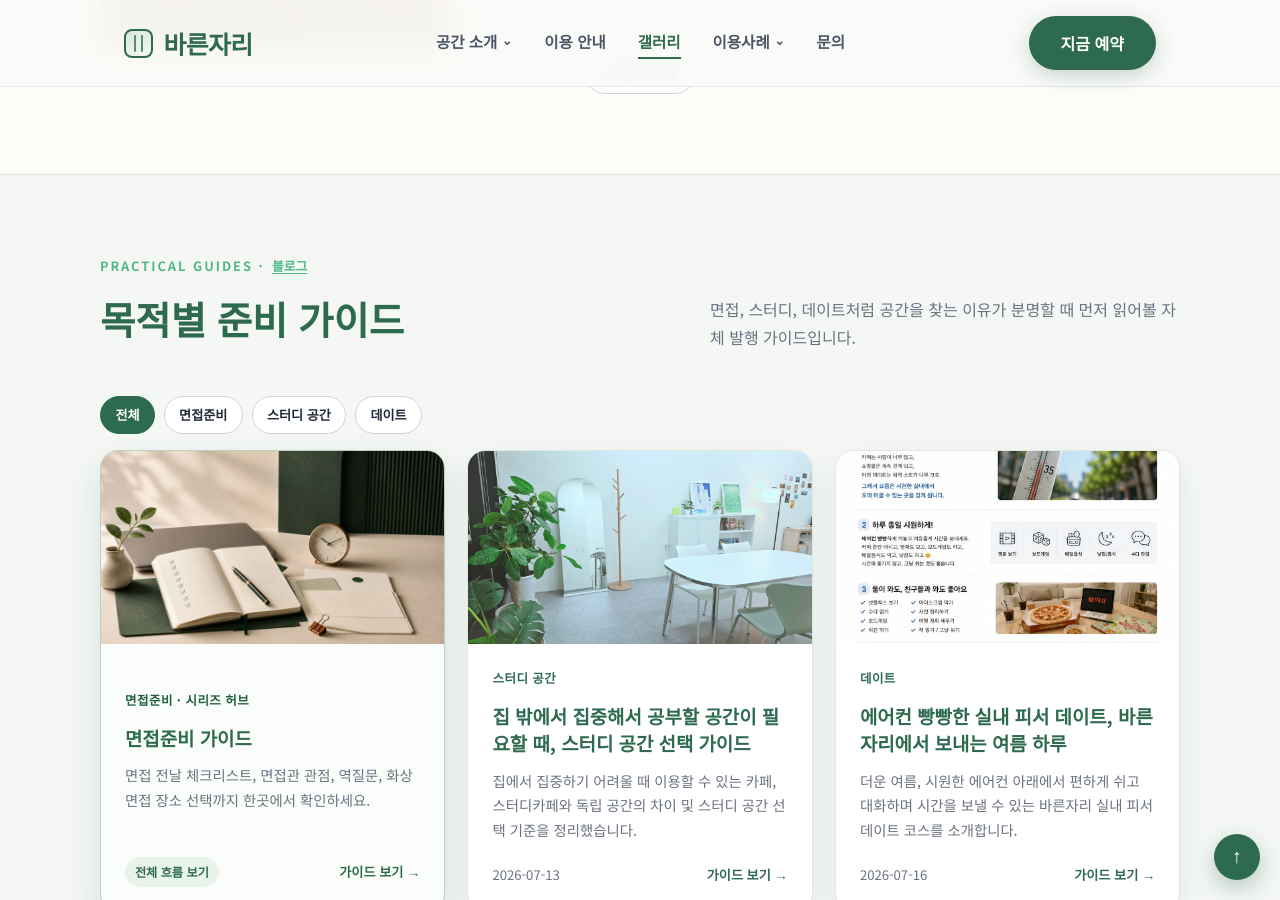
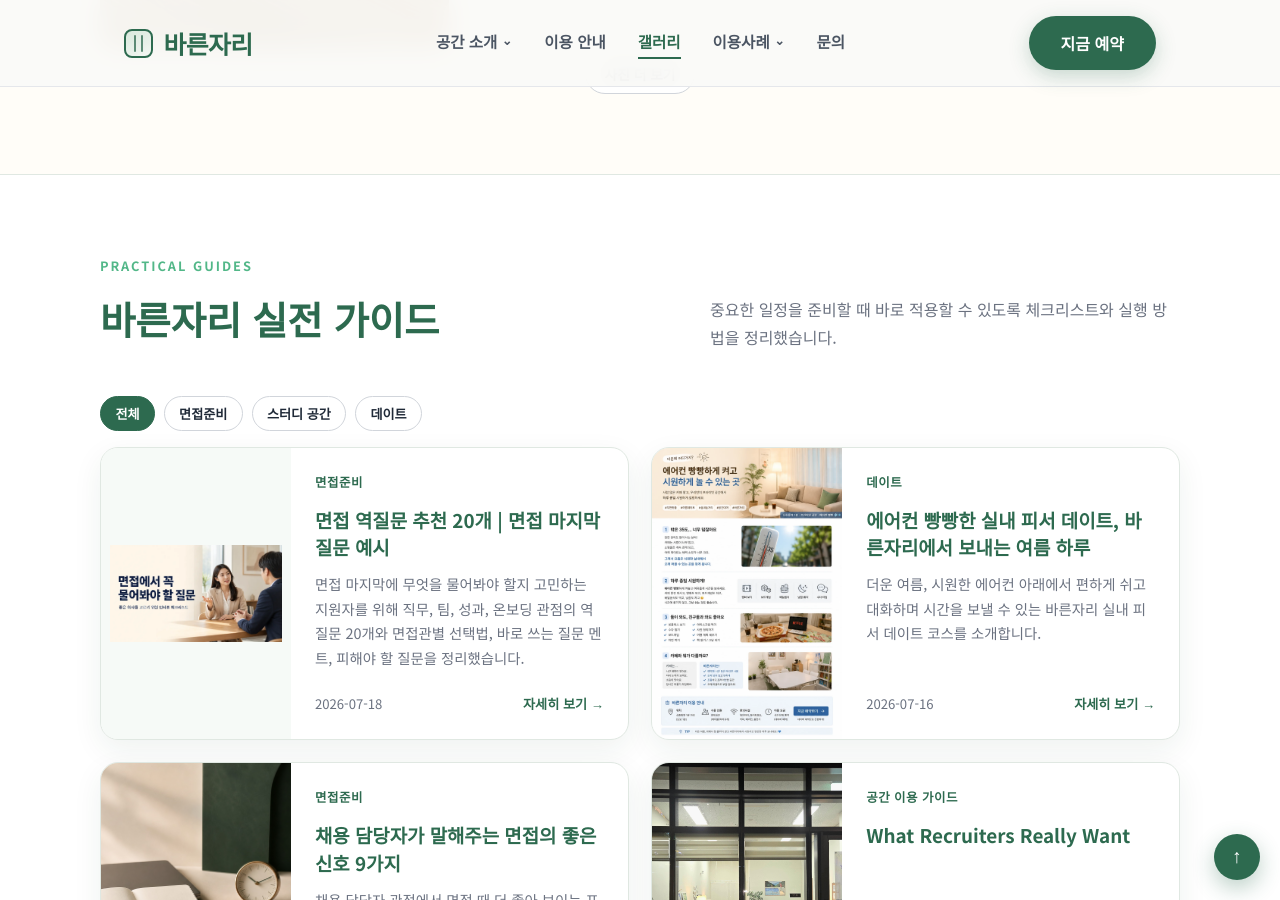
Before and after one commit to bareunspace/blog, a Jekyll site: the page built from index.html, in a window 1280 px wide and 900 px high, scrolled down 4422 px. Built offline with Jekyll 4.4.1, drawn with Linux system fonts in a browser that asks for light colours; some of the changed text lies outside the part shown.

Commit message:
Practical Guides 변경

```diff
--- a/index.html
+++ b/index.html
@@ -459,81 +459,32 @@ script_version: 20260718-2
     <div class="section-inner">
       <div class="blog-section-heading">
         <div>
-          <p class="section-label">Practical Guides · <a class="section-label-link" href="{{ '/blog.html#blog-onsite' | relative_url }}">블로그</a></p>
-          <h2 class="section-title">목적별 준비 가이드</h2>
+          <p class="section-label">Practical Guides</p>
+          <h2 class="section-title">바른자리 실전 가이드</h2>
         </div>
-        <p>면접, 스터디, 데이트처럼 공간을 찾는 이유가 분명할 때 먼저 읽어볼 자체 발행 가이드입니다.</p>
+        <p>중요한 일정을 준비할 때 바로 적용할 수 있도록 체크리스트와 실행 방법을 정리했습니다.</p>
       </div>
-      {% assign study_posts = site.posts | where: "category", "스터디 공간" %}
-      {% assign date_posts = site.posts | where: "category", "데이트" %}
-      {% assign interview_posts = site.posts | where: "category", "면접준비" %}
-      {% assign study_post = study_posts.first %}
-      {% assign date_post = date_posts.first %}
-      <div class="blog-guide-filters" aria-label="목적별 준비 가이드 바로가기">
-        <a class="blog-guide-filter is-active" href="{{ '/blog.html#blog-onsite' | relative_url }}">전체</a>
-        <a class="blog-guide-filter" href="{{ '/interview/' | relative_url }}">면접준비</a>
-        <a class="blog-guide-filter" href="{{ '/posts/study-space-guide/' | relative_url }}">스터디 공간</a>
-        <a class="blog-guide-filter" href="{{ '/posts/summer-hotday-date-at-bareunjari/' | relative_url }}">데이트</a>
+      {% assign onsite_posts = site.posts | where_exp: "item", "item.draft != true" %}
+      {% if onsite_posts.size > 0 %}
+      <div class="blog-guide-filters" id="homeGuideFilters" aria-label="실전 가이드 카테고리 필터">
+        <button type="button" class="blog-guide-filter is-active" data-category="all" aria-pressed="true">전체</button>
+        <button type="button" class="blog-guide-filter" data-category="면접준비" aria-pressed="false">면접준비</button>
+        <button type="button" class="blog-guide-filter" data-category="스터디 공간" aria-pressed="false">스터디 공간</button>
+        <button type="button" class="blog-guide-filter" data-category="데이트" aria-pressed="false">데이트</button>
       </div>
-      <div class="blog-guide-grid home-guide-grid" id="homeGuideGrid" aria-label="목적별 준비 가이드">
-        <article class="blog-guide-card home-guide-hub-card" data-home-guide-item>
-          <a class="blog-guide-image" href="{{ '/interview/' | relative_url }}" tabindex="-1" aria-hidden="true">
-            <img src="/images/interview-prep-checklist-cover.jpg" alt="" loading="lazy" />
-          </a>
-          <div class="blog-guide-content">
-            <p class="blog-card-eyebrow">면접준비 · 시리즈 허브</p>
-            <h3><a href="{{ '/interview/' | relative_url }}">면접준비 가이드</a></h3>
-            <p>면접 전날 체크리스트, 면접관 관점, 역질문, 화상면접 장소 선택까지 한곳에서 확인하세요.</p>
-            <div class="blog-card-footer">
-              <span class="hub-card-badge">전체 흐름 보기</span>
-              <a href="{{ '/interview/' | relative_url }}">가이드 보기 <span aria-hidden="true">→</span></a>
-            </div>
-          </div>
-        </article>
-        {% if study_post %}
-          <article class="blog-guide-card" data-home-guide-item>
-            <a class="blog-guide-image" href="{{ study_post.url | relative_url }}" tabindex="-1" aria-hidden="true">
-              <img src="{{ study_post.og_image | default: '/images/14.jpeg' }}" alt="" loading="lazy" />
+      <div class="blog-guide-grid" id="homeGuideGrid" aria-label="바른자리 실전 가이드 목록">
+        {% for post in onsite_posts limit: 12 %}
+          <article class="blog-guide-card" data-home-guide-item data-category="{{ post.category | default: '공간 이용 가이드' }}">
+            <a class="blog-guide-image{% if post.url == '/posts/interview-questions-to-ask/' %} blog-guide-image-contain{% endif %}" href="{{ post.url | relative_url }}" tabindex="-1" aria-hidden="true">
+              <img src="{{ post.og_image | default: '/images/main.jpeg' }}" alt="" loading="lazy" />
             </a>
             <div class="blog-guide-content">
-              <p class="blog-card-eyebrow">{{ study_post.category }}</p>
-              <h3><a href="{{ study_post.url | relative_url }}">{{ study_post.title }}</a></h3>
-              <p>{{ study_post.description | default: study_post.excerpt | strip_html | truncate: 120 }}</p>
-              <div class="blog-card-footer">
-                <span>{{ study_post.date | date: "%Y-%m-%d" }}</span>
-                <a href="{{ study_post.url | relative_url }}">가이드 보기 <span aria-hidden="true">→</span></a>
-              </div>
-            </div>
-          </article>
-        {% endif %}
-        {% if date_post %}
-          <article class="blog-guide-card" data-home-guide-item>
-            <a class="blog-guide-image" href="{{ date_post.url | relative_url }}" tabindex="-1" aria-hidden="true">
-              <img src="{{ date_post.og_image | default: '/images/main.jpeg' }}" alt="" loading="lazy" />
-            </a>
-            <div class="blog-guide-content">
-              <p class="blog-card-eyebrow">{{ date_post.category }}</p>
-              <h3><a href="{{ date_post.url | relative_url }}">{{ date_post.title }}</a></h3>
-              <p>{{ date_post.description | default: date_post.excerpt | strip_html | truncate: 120 }}</p>
-              <div class="blog-card-footer">
-                <span>{{ date_post.date | date: "%Y-%m-%d" }}</span>
-                <a href="{{ date_post.url | relative_url }}">가이드 보기 <span aria-hidden="true">→</span></a>
-              </div>
-            </div>
-          </article>
-        {% endif %}
-        {% for post in interview_posts limit: 4 %}
-          <article class="blog-guide-card" data-home-guide-item>
-            <a class="blog-guide-image{% if post.url == '/posts/interview-questions-to-ask/' %} blog-guide-image-contain{% endif %}" href="{{ post.url | relative_url }}" tabindex="-1" aria-hidden="true">
-              <img src="{{ post.og_image | default: '/images/interview-prep-checklist-cover.jpg' }}" alt="" loading="lazy" />
-            </a>
-            <div class="blog-guide-content">
-              <p class="blog-card-eyebrow">{{ post.category }}</p>
+              <p class="blog-card-eyebrow">{{ post.category | default: "공간 이용 가이드" }}</p>
               <h3><a href="{{ post.url | relative_url }}">{{ post.title }}</a></h3>
               <p>{{ post.description | default: post.excerpt | strip_html | truncate: 120 }}</p>
               <div class="blog-card-footer">
                 <span>{{ post.date | date: "%Y-%m-%d" }}</span>
-                <a href="{{ post.url | relative_url }}">가이드 보기 <span aria-hidden="true">→</span></a>
+                <a href="{{ post.url | relative_url }}" aria-label="{{ post.title }} 자세히 보기">자세히 보기 <span aria-hidden="true">→</span></a>
               </div>
             </div>
           </article>
@@ -542,7 +493,9 @@ script_version: 20260718-2
       <div class="blog-guide-more-wrap">
         <button type="button" class="blog-guide-load-more" id="homeGuideLoadMore">가이드 더 보기</button>
       </div>
-      <p class="blog-external-more"><a href="{{ '/blog.html#blog-onsite' | relative_url }}">실전 가이드 전체 보기 <span aria-hidden="true">→</span></a></p>
+      {% else %}
+        <div class="blog-empty-state">첫 번째 실전 가이드를 준비하고 있습니다.</div>
+      {% endif %}
     </div>
   </section>
 
--- a/scripts/main.js
+++ b/scripts/main.js
@@ -50,6 +50,7 @@
     const blogGuideFilters = document.getElementById('blogGuideFilters');
     const blogGuideGrid = document.querySelector('#blog-onsite .blog-guide-grid');
     const blogGuideLoadMore = document.getElementById('blogGuideLoadMore');
+    const homeGuideFilters = document.getElementById('homeGuideFilters');
     const homeGuideGrid = document.getElementById('homeGuideGrid');
     const homeGuideLoadMore = document.getElementById('homeGuideLoadMore');
     const blogFieldFilters = document.getElementById('blogFieldFilters');
@@ -62,8 +63,8 @@
     const GALLERY_LOAD_STEP = 3;
     const BLOG_GUIDE_INITIAL_VISIBLE = 4;
     const BLOG_GUIDE_LOAD_STEP = 4;
-    const HOME_GUIDE_INITIAL_VISIBLE = 3;
-    const HOME_GUIDE_LOAD_STEP = 3;
+    const HOME_GUIDE_INITIAL_VISIBLE = 4;
+    const HOME_GUIDE_LOAD_STEP = 4;
     const BLOG_FIELD_INITIAL_VISIBLE = 3;
     const BLOG_FIELD_LOAD_STEP = 3;
     let scrollLockTop = 0;
@@ -493,24 +494,66 @@
         return;
       }
 
+      const filterButtons = homeGuideFilters
+        ? Array.from(homeGuideFilters.querySelectorAll('.blog-guide-filter'))
+        : [];
+
+      let activeCategory = 'all';
       let visibleCount = Math.min(HOME_GUIDE_INITIAL_VISIBLE, guideItems.length);
 
       const renderHomeGuideItems = () => {
-        guideItems.forEach((item, index) => {
+        const filteredItems = guideItems.filter((item) => {
+          if (activeCategory === 'all') {
+            return true;
+          }
+          return item.dataset.category === activeCategory;
+        });
+
+        guideItems.forEach((item) => {
+          const inFilter = filteredItems.includes(item);
+          item.classList.toggle('is-hidden', !inFilter);
+        });
+
+        filteredItems.forEach((item, index) => {
           item.classList.toggle('is-hidden', index >= visibleCount);
         });
 
-        const isDone = visibleCount >= guideItems.length;
+        const isDone = visibleCount >= filteredItems.length;
         homeGuideLoadMore.hidden = isDone;
         homeGuideLoadMore.disabled = isDone;
       };
 
+      const setActiveFilter = (nextCategory) => {
+        activeCategory = nextCategory;
+        const filteredCount = guideItems.filter((item) => {
+          return activeCategory === 'all' || item.dataset.category === activeCategory;
+        }).length;
+        visibleCount = Math.min(HOME_GUIDE_INITIAL_VISIBLE, filteredCount);
+
+        filterButtons.forEach((button) => {
+          const isActive = button.dataset.category === activeCategory;
+          button.classList.toggle('is-active', isActive);
+          button.setAttribute('aria-pressed', String(isActive));
+        });
+
+        renderHomeGuideItems();
+      };
+
+      filterButtons.forEach((button) => {
+        button.addEventListener('click', () => {
+          setActiveFilter(button.dataset.category || 'all');
+        });
+      });
+
       homeGuideLoadMore.addEventListener('click', () => {
-        visibleCount = Math.min(guideItems.length, visibleCount + HOME_GUIDE_LOAD_STEP);
+        const filteredCount = guideItems.filter((item) => {
+          return activeCategory === 'all' || item.dataset.category === activeCategory;
+        }).length;
+        visibleCount = Math.min(filteredCount, visibleCount + HOME_GUIDE_LOAD_STEP);
         renderHomeGuideItems();
       });
 
-      renderHomeGuideItems();
+      setActiveFilter(activeCategory);
     };
 
     const setupBlogFieldFilters = () => {
--- a/styles/main.css
+++ b/styles/main.css
@@ -675,7 +675,7 @@ section { padding: 5rem 1.5rem; }
 #practical-guides.blog-guides-section {
   border-top: 1px solid #e0e8e2;
   border-bottom: 1px solid #e0e8e2;
-  background: #f4f7f4 !important;
+  background: #fff !important;
 }
 .blog-guide-filters {
   margin-bottom: 1rem;
@@ -709,9 +709,6 @@ section { padding: 5rem 1.5rem; }
   grid-template-columns: repeat(2, minmax(0, 1fr));
   gap: 1.4rem;
 }
-.home-guide-grid {
-  grid-template-columns: repeat(3, minmax(0, 1fr));
-}
 .blog-guide-card.is-hidden {
   display: none;
 }
@@ -752,31 +749,6 @@ section { padding: 5rem 1.5rem; }
 .blog-guide-card {
   grid-template-columns: 190px minmax(0, 1fr);
   min-height: 250px;
-}
-#practical-guides .blog-guide-card {
-  grid-template-columns: 1fr;
-  min-height: 100%;
-}
-#practical-guides .blog-guide-image {
-  aspect-ratio: 16 / 9;
-}
-.home-guide-hub-card {
-  border-color: #b9d2c2;
-  background: #fbfdfb;
-  box-shadow: 0 16px 38px rgba(26,67,47,.12);
-}
-.home-guide-hub-card .blog-card-eyebrow {
-  color: #1f5f43;
-}
-.hub-card-badge {
-  display: inline-flex;
-  align-items: center;
-  border-radius: 999px;
-  background: #e8f3ec;
-  color: var(--primary);
-  padding: .28rem .62rem;
-  font-size: .76rem;
-  font-weight: 800;
 }
 .blog-guide-content,
 .blog-field-content {
```
Also changed, not shown: other parts of index.html (+2 -2 lines).
